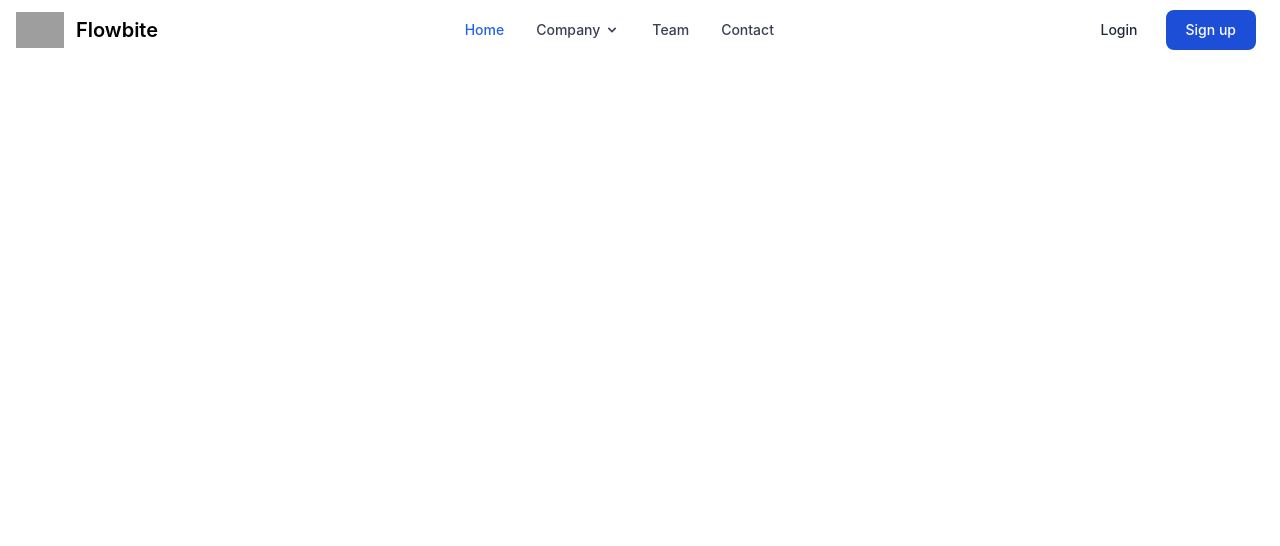
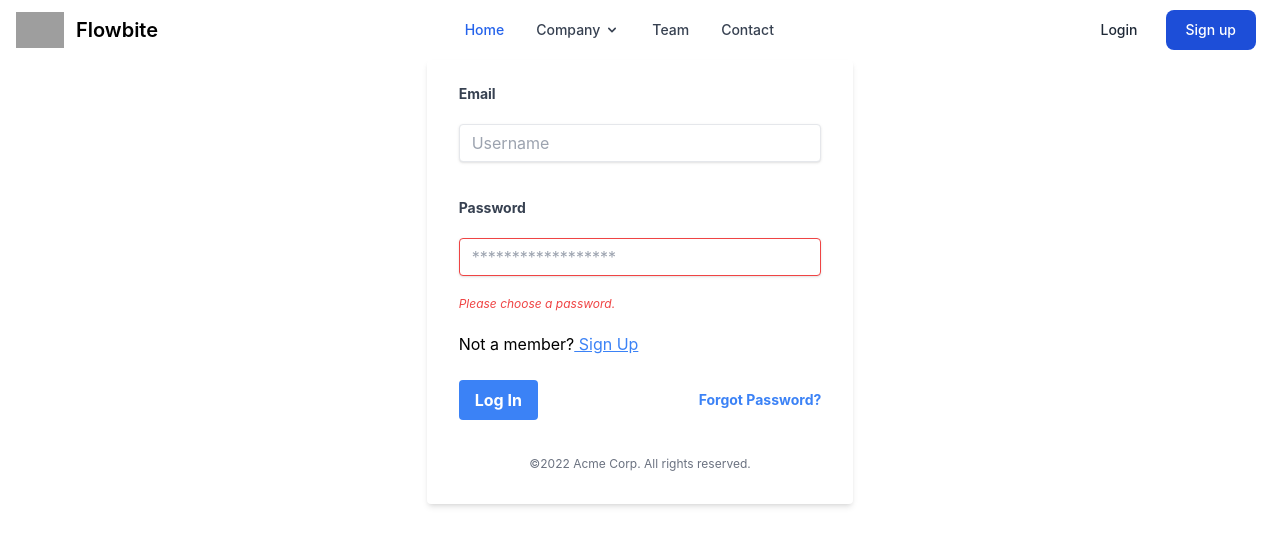
Before and after one commit to yousufBD10/max-course-client, a React (Create React App) app: page /login in a window 1280 px wide. Shown: the top 546 px of the page. Built offline with nearby package versions, Linux system fonts and the light colour scheme; grey boxes are pictures that could not be loaded.

Commit message:
login page done

```diff
--- a/src/componenets/Pages/Login/Login.js
+++ b/src/componenets/Pages/Login/Login.js
@@ -3,9 +3,35 @@ import { Link } from 'react-router-dom';
 
 const Login = () => {
     return (
-       <div>
-
-       </div>
+        <div className="w-full  flex justify-center">
+        <form className="bg-white lg:w-1/3  shadow-md rounded px-8 pt-6 pb-8 mb-4">
+          <div className="mb-4">
+            <label className="block mb-5 text-gray-700 text-sm font-bold mb-2" for="username">
+              Email
+            </label>
+            <input className="shadow mb-5 appearance-none border rounded w-full py-2 px-3 text-gray-700 leading-tight focus:outline-none focus:shadow-outline" id="username" type="text" placeholder="Username"/>
+          </div>
+          <div className="mb-6">
+            <label className="block mb-5 text-gray-700 text-sm font-bold mb-2" for="password">
+              Password
+            </label>
+            <input className="shadow mb-5 appearance-none border border-red-500 rounded w-full py-2 px-3 text-gray-700 mb-3 leading-tight focus:outline-none focus:shadow-outline" id="password" type="password" placeholder="******************"/>
+            <p className="text-red-500 mb-5 text-xs italic">Please choose a password.</p>
+            <p className=" mb-5 ">Not a member?<Link className='underline text-blue-500' to='/register'> Sign Up</Link></p>
+          </div>
+          <div className="flex mb-9 items-center justify-between">
+            <button className="bg-blue-500 hover:bg-blue-700 text-white font-bold py-2 px-4 rounded focus:outline-none focus:shadow-outline" type="button">
+              Log In
+            </button>
+            <a className="inline-block align-baseline font-bold text-sm text-blue-500 hover:text-blue-800" href="#">
+              Forgot Password?
+            </a>
+          </div>
+        <p className="text-center text-gray-500 text-xs">
+          &copy;2022 Acme Corp. All rights reserved.
+        </p>
+        </form>
+      </div>
     );
 };
 
```
